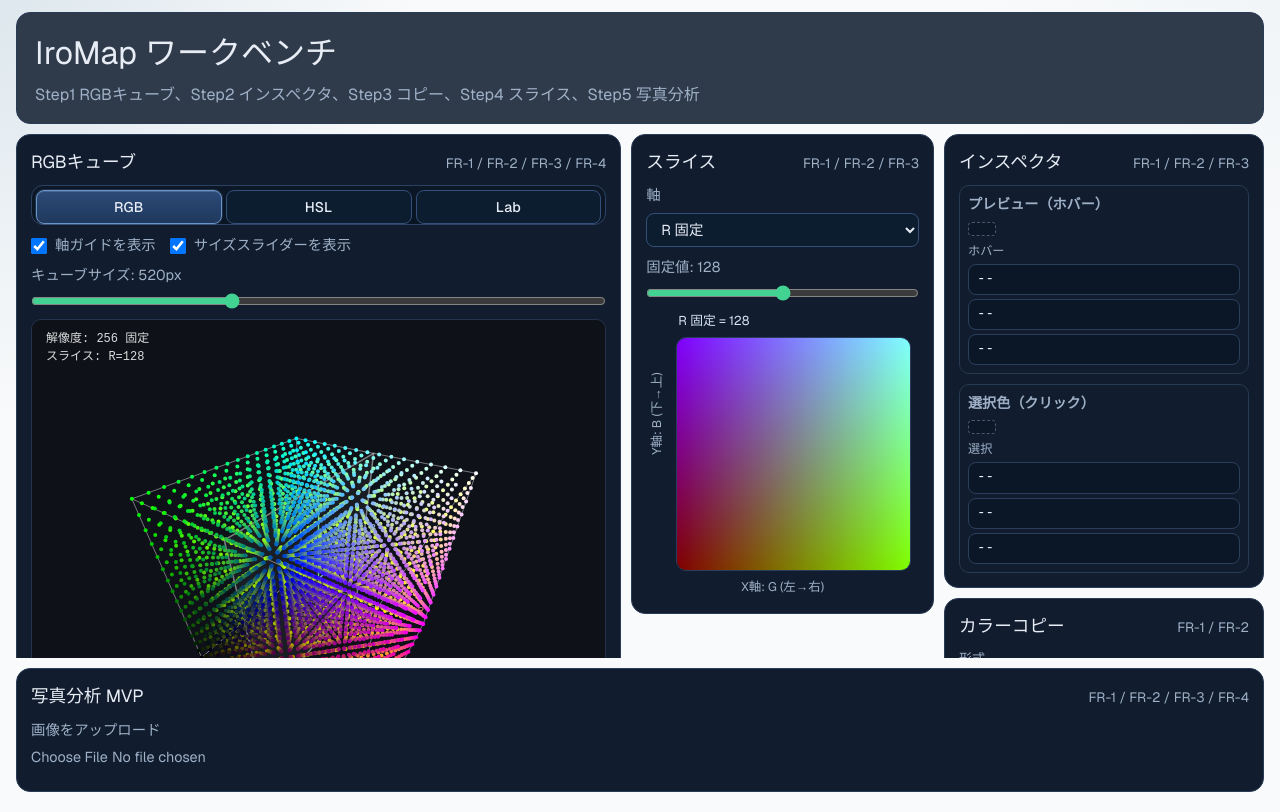
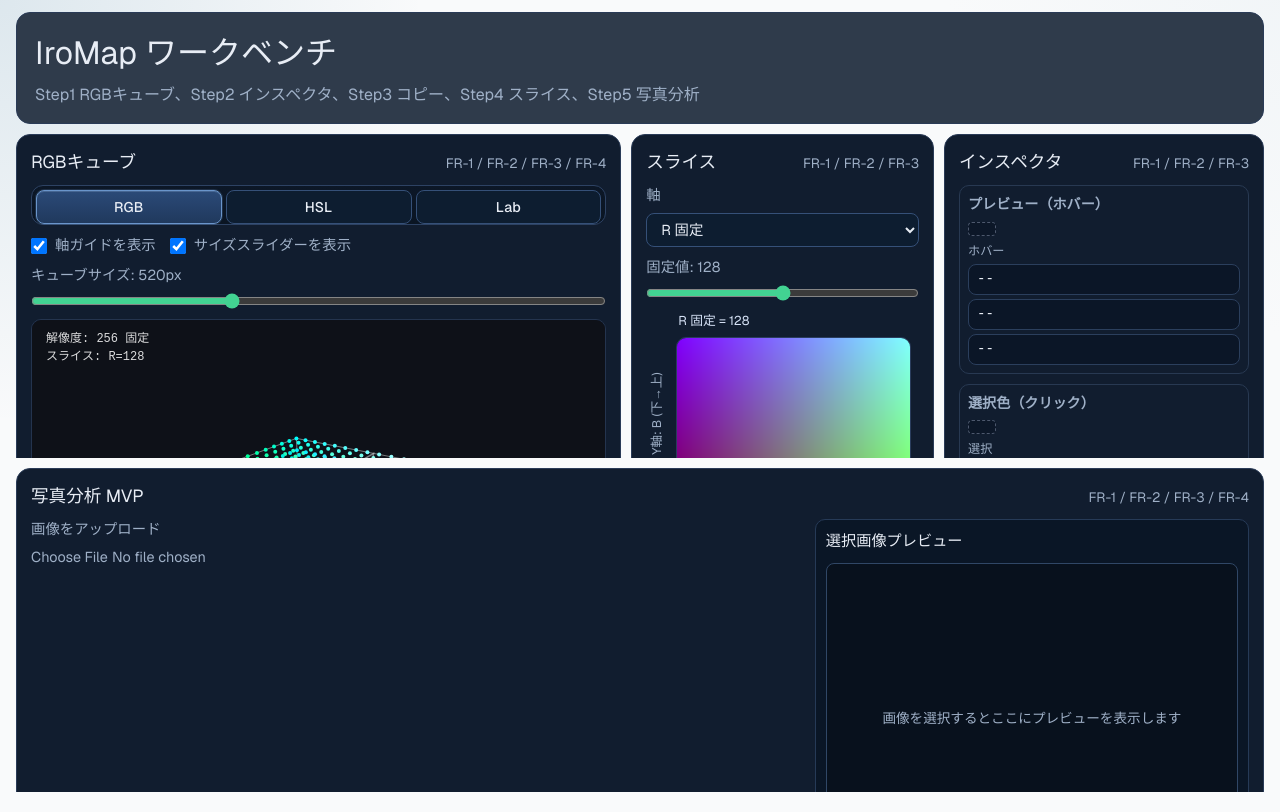
Before and after one commit to Shunkicreate/IroMap, a Next.js app in the folder web/: page / in a window 1280 px wide. Built offline with nearby package versions, Linux system fonts and the light colour scheme.

Commit message:
feat(photo-analysis): add uploaded image preview

```diff
--- a/web/src/app/globals.css
+++ b/web/src/app/globals.css
@@ -424,6 +424,64 @@
   margin-bottom: 8px;
 }
 
+.photoAnalysisTopRow {
+  display: grid;
+  gap: 12px;
+  grid-template-columns: minmax(0, 1.6fr) minmax(220px, 0.9fr);
+  align-items: start;
+  margin-bottom: 12px;
+}
+
+.photoAnalysisControls {
+  min-width: 0;
+}
+
+.photoPreviewCard {
+  border: 1px solid #263a57;
+  border-radius: 10px;
+  padding: 10px;
+  background: #0a1626;
+}
+
+.photoPreviewHeader {
+  margin-bottom: 10px;
+}
+
+.photoPreviewHeader h3 {
+  margin: 0;
+  font-size: 0.95rem;
+}
+
+.photoPreviewHeader p {
+  margin: 4px 0 0;
+  color: var(--workbench-muted);
+  font-size: 0.82rem;
+  overflow-wrap: anywhere;
+}
+
+.photoPreviewImage,
+.photoPreviewEmpty {
+  width: 100%;
+  aspect-ratio: 4 / 3;
+  border-radius: 8px;
+  border: 1px solid #304766;
+  background: #08111d;
+}
+
+.photoPreviewImage {
+  display: block;
+  object-fit: cover;
+}
+
+.photoPreviewEmpty {
+  display: grid;
+  place-items: center;
+  padding: 12px;
+  text-align: center;
+  color: var(--workbench-muted);
+  font-size: 0.85rem;
+}
+
 .analysisGrid {
   display: grid;
   gap: 12px;
@@ -557,6 +615,10 @@
   .cubeCanvas {
     height: 320px;
   }
+
+  .photoAnalysisTopRow {
+    grid-template-columns: 1fr;
+  }
 }
 
 @media (min-width: 1200px) and (min-height: 760px) {
--- a/web/src/features/photo-analysis/photo-analysis-panel.tsx
+++ b/web/src/features/photo-analysis/photo-analysis-panel.tsx
@@ -1,6 +1,7 @@
 "use client";
 
-import { useMemo, useState } from "react";
+import { useEffect, useMemo, useState } from "react";
+import Image from "next/image";
 import { ColorSwatch } from "@/components/workbench/color-swatch";
 import { PanelHeader } from "@/components/workbench/panel-header";
 import { analyzePhoto, type PhotoAnalysisResult } from "@/domain/photo-analysis/photo-analysis";
@@ -86,6 +87,8 @@ export function PhotoAnalysisPanel() {
   const [analysis, setAnalysis] = useState<AnalysisState>(null);
   const [isAnalyzing, setIsAnalyzing] = useState<boolean>(false);
   const [error, setError] = useState<string>("");
+  const [previewUrl, setPreviewUrl] = useState<string>("");
+  const [previewFileName, setPreviewFileName] = useState<string>("");
 
   const maxHueCount = useMemo(() => {
     return Math.max(1, ...(analysis?.result.hueHistogram.map((bin) => bin.count) ?? [1]));
@@ -95,12 +98,27 @@ export function PhotoAnalysisPanel() {
     return Math.max(1, ...(analysis?.result.saturationHistogram.map((bin) => bin.count) ?? [1]));
   }, [analysis]);
 
+  useEffect(() => {
+    return () => {
+      if (previewUrl) {
+        URL.revokeObjectURL(previewUrl);
+      }
+    };
+  }, [previewUrl]);
+
   const handleFileChange = async (event: React.ChangeEvent<HTMLInputElement>): Promise<void> => {
     const file = event.target.files?.[0];
     if (!file) {
       return;
     }
 
+    if (previewUrl) {
+      URL.revokeObjectURL(previewUrl);
+    }
+
+    const nextPreviewUrl = URL.createObjectURL(file);
+    setPreviewUrl(nextPreviewUrl);
+    setPreviewFileName(file.name);
     setIsAnalyzing(true);
     setError("");
 
@@ -123,6 +141,8 @@ export function PhotoAnalysisPanel() {
     <section className="panel">
       <PanelHeader titleKey="panelPhotoAnalysis" requirementsKey="panelPhotoAnalysisRequirements" />
 
+      <div className="photoAnalysisTopRow">
+        <div className="photoAnalysisControls">
           <label className="fileInput">
             {t("photoUploadLabel")}
             <input type="file" accept="image/*" onChange={handleFileChange} />
@@ -130,6 +150,27 @@ export function PhotoAnalysisPanel() {
 
           {isAnalyzing ? <p className="muted">{t("photoAnalyzing")}</p> : null}
           {error ? <p className="errorText">{error}</p> : null}
+        </div>
+
+        <article className="photoPreviewCard">
+          <div className="photoPreviewHeader">
+            <h3>{t("photoPreviewTitle")}</h3>
+            {previewFileName ? <p>{previewFileName}</p> : null}
+          </div>
+          {previewUrl ? (
+            <Image
+              src={previewUrl}
+              alt={t("photoPreviewAlt", { fileName: previewFileName || t("photoUploadLabel") })}
+              className="photoPreviewImage"
+              width={320}
+              height={240}
+              unoptimized
+            />
+          ) : (
+            <div className="photoPreviewEmpty">{t("photoPreviewEmpty")}</div>
+          )}
+        </article>
+      </div>
 
       {analysis ? (
         <div className="analysisGrid">
--- a/web/src/i18n/messages.ts
+++ b/web/src/i18n/messages.ts
@@ -53,6 +53,9 @@ export const i18nMessages = {
     sliceAxisXLabel: "X軸: {axis} (左→右)",
     sliceAxisYLabel: "Y軸: {axis} (下→上)",
     photoUploadLabel: "画像をアップロード",
+    photoPreviewTitle: "選択画像プレビュー",
+    photoPreviewAlt: "分析対象画像: {fileName}",
+    photoPreviewEmpty: "画像を選択するとここにプレビューを表示します",
     photoAnalyzing: "分析中...",
     photoError: "画像のデコードまたは分析に失敗しました",
     photoLabScatter: "Lab a-b 散布図",
@@ -120,6 +123,9 @@ export const i18nMessages = {
     sliceAxisXLabel: "X axis: {axis} (left to right)",
     sliceAxisYLabel: "Y axis: {axis} (bottom to top)",
     photoUploadLabel: "Upload image",
+    photoPreviewTitle: "Selected image preview",
+    photoPreviewAlt: "Image selected for analysis: {fileName}",
+    photoPreviewEmpty: "Choose an image to preview it here",
     photoAnalyzing: "Analyzing...",
     photoError: "Failed to decode image or compute analysis",
     photoLabScatter: "Lab a-b scatter",
```
Also changed, not shown: 1 other file (tests, documents, lock files or other folders). Lines whose indentation alone changed are shown as unchanged.
